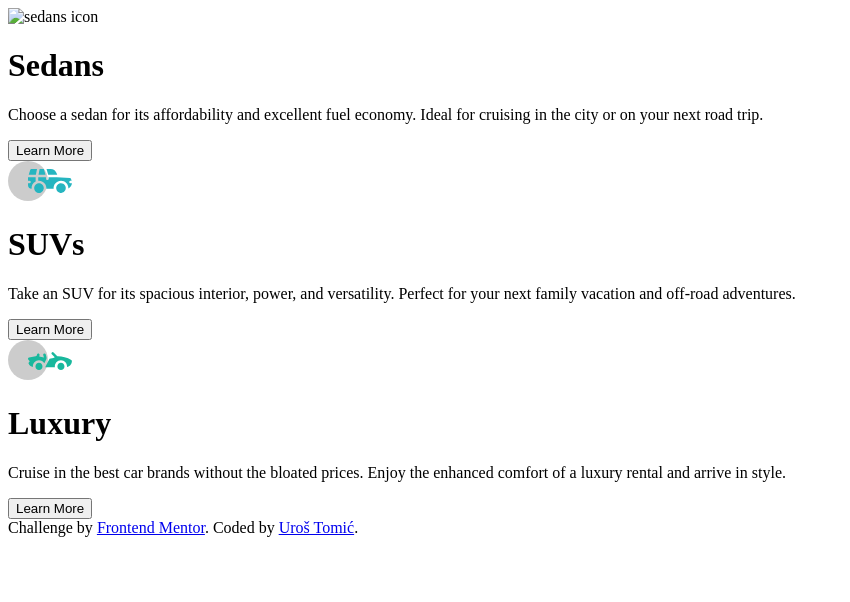
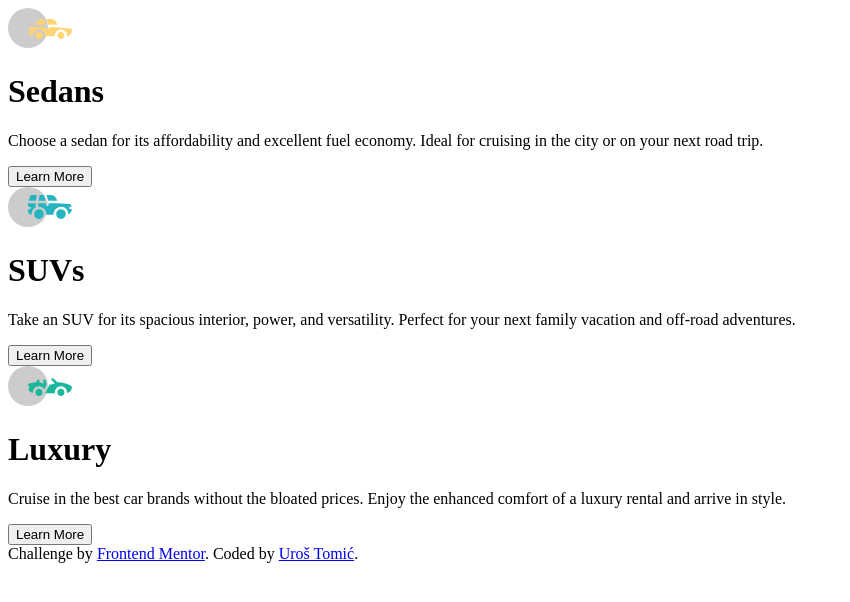
Before and after one commit to MrGeminus/3-column-preview-card-component, a plain HTML site: page index.html in a window 1280 px wide. Shown: the whole page, without its empty margins (0-850 px from the left). Drawn offline with Linux system fonts and the light colour scheme; the site is published under a folder, as on GitHub Pages, so addresses that start at the root find nothing.

Commit message:
second commit

```diff
--- a/index.html
+++ b/index.html
@@ -13,7 +13,7 @@
 <body>
   <div class="card-container">
     <div class="card first-card">
-      <img src="/icons/sedans.svg" alt="sedans icon" />
+      <img src="icons/sedans.svg" alt="sedans icon" />
       <h1>Sedans</h1>
       <p>Choose a sedan for its affordability and excellent fuel economy. Ideal for cruising in the city
         or on your next road trip.</p>
```
